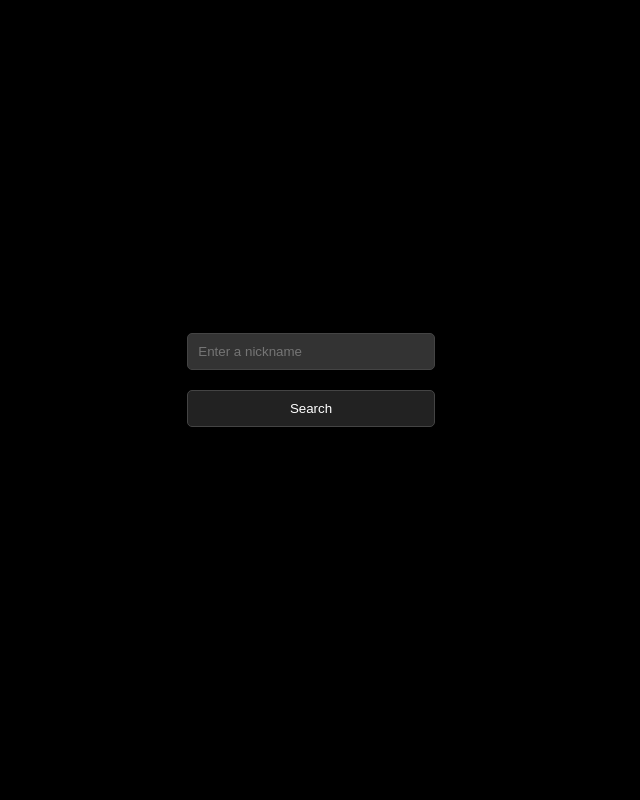
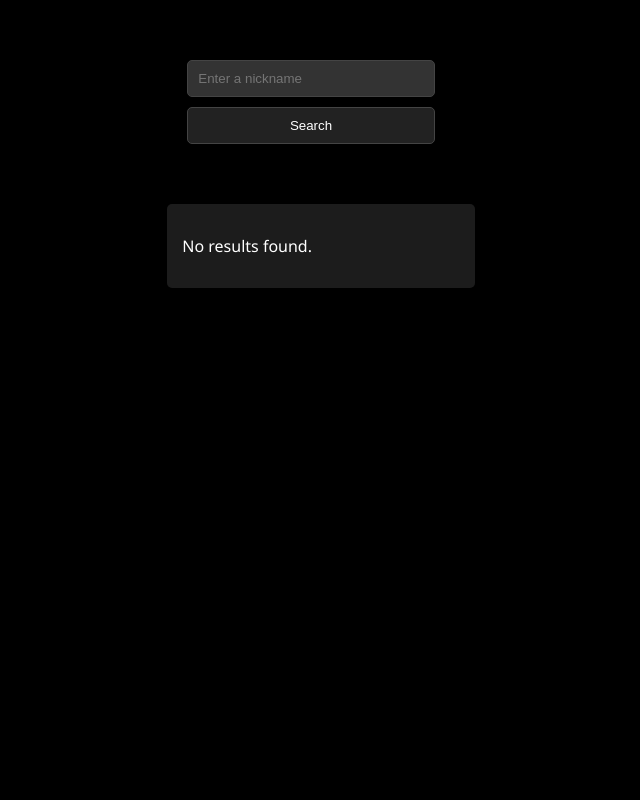
Before and after one commit to AgegoKai/Stronka, a Flask app: page /search in a window 1280 px wide. Shown: the whole page, without its empty margins (319-959 px from the left). Run offline with Flask 3, Linux system fonts and the light colour scheme; the visitor is signed in with stand-in values (Sample User, id 1).

Commit message:
Update search.html

```diff
--- a/templates/search.html
+++ b/templates/search.html
@@ -6,7 +6,6 @@
     <title>Search</title>
     <style>
         body, html {
-            height: 100%;
             margin: 0;
             font-family: 'Segoe UI', Tahoma, Geneva, Verdana, sans-serif;
             background-color: #000;
@@ -14,66 +13,57 @@
             display: flex;
             flex-direction: column;
             align-items: center;
-            justify-content: center;
+            padding-top: 20px; /* Dodano górne wypełnienie */
         }
         .search-form {
             width: 100%;
             max-width: 400px;
-            padding: 40px;
+            padding: 20px; /* Zmniejszono wypełnienie */
             box-sizing: border-box;
-            display: flex;
-            flex-direction: column;
-            align-items: center;
         }
-        .search-form input[type="text"] {
+        .search-form input[type="text"], .search-form input[type="submit"] {
             width: calc(100% - 20px);
             padding: 10px;
-            margin-bottom: 20px;
+            margin-bottom: 10px; /* Zmniejszono margines */
             background: #333;
             border: 1px solid #444;
             color: #fff;
             border-radius: 5px;
             box-sizing: border-box;
         }
-        .search-form input[type="text"]:focus {
+        .search-form input[type="text"]:focus, .search-form input[type="submit"]:focus {
             outline: none;
             border-color: #555;
         }
         .search-form input[type="submit"] {
-            width: calc(100% - 20px);
-            padding: 10px;
             background: #222;
-            border: 1px solid #444;
-            color: #fff;
-            border-radius: 5px;
             cursor: pointer;
             transition: background-color 0.2s;
         }
-        .search-form input[type="submit"]:hover,
-        .search-form input[type="submit"]:focus {
+        .search-form input[type="submit"]:hover {
             background-color: #0a0a0a;
-            outline: none;
         }
         .results-container {
-            display: flex;
-            justify-content: center; /* Center the results container */
             width: 100%;
-            padding: 20px; /* Add some padding around the results container */
+            max-width: 600px;
+            padding: 20px;
+            margin-top: 10px; /* Zmniejszono margines */
         }
         .results {
-            background: #1c1c1c; /* Dark grey background for the results */
-            color: #fff;
-            padding: 20px;
+            background: #1c1c1c;
+            padding: 15px; /* Zmniejszono wypełnienie */
             border-radius: 5px;
             box-shadow: 0 2px 5px rgba(0, 0, 0, 0.5);
-            margin-top: 20px;
-            display: none; /* Initially not displayed */
-            white-space: pre-wrap; /* To ensure formatting of preformatted text is respected */
-            word-wrap: break-word; /* To prevent the content from spilling out */
-            max-width: 80%; /* Maximum width to prevent it from getting too wide */
+            display: none; /* Początkowo ukryte */
+            overflow: auto; /* Dodano przewijanie dla dużych wyników */
         }
         .results.visible {
-            display: block; /* Show results if there are any */
+            display: block;
+        }
+        .result-item {
+            border-bottom: 1px solid #444;
+            padding-bottom: 10px;
+            margin-bottom: 10px;
         }
     </style>
 </head>
@@ -83,13 +73,24 @@
             <input type="text" name="nickname" placeholder="Enter a nickname" required>
             <input type="submit" value="Search">
         </form>
-        <div class="results-container">
-            <!-- The 'results' div will only be displayed if there are results to show -->
-            <div class="results{% if results %} visible{% endif %}">
-                {% if results %}
-                    <p>{{ results }}</p>
-                {% endif %}
+    </div>
+    <div class="results-container">
+        {% if results %}
+            <div class="results visible">
+                {% for result in results %}
+                    <div class="result-item">
+                        <p>Name: {{ result['name'] }}</p>
+                        <p>IP: {{ result.get('ip', 'Not available') }}</p>
+                        <p>Email: {{ result.get('email', 'Not available') }}</p>
+                        <p>Server: {{ result.get('server', 'Not available') }}</p>
+                    </div>
+                {% endfor %}
             </div>
-        </div>
-    </body>
-    </html>
+        {% else %}
+            <div class="results visible">
+                <p>No results found.</p>
+            </div>
+        {% endif %}
+    </div>
+</body>
+</html>
```
